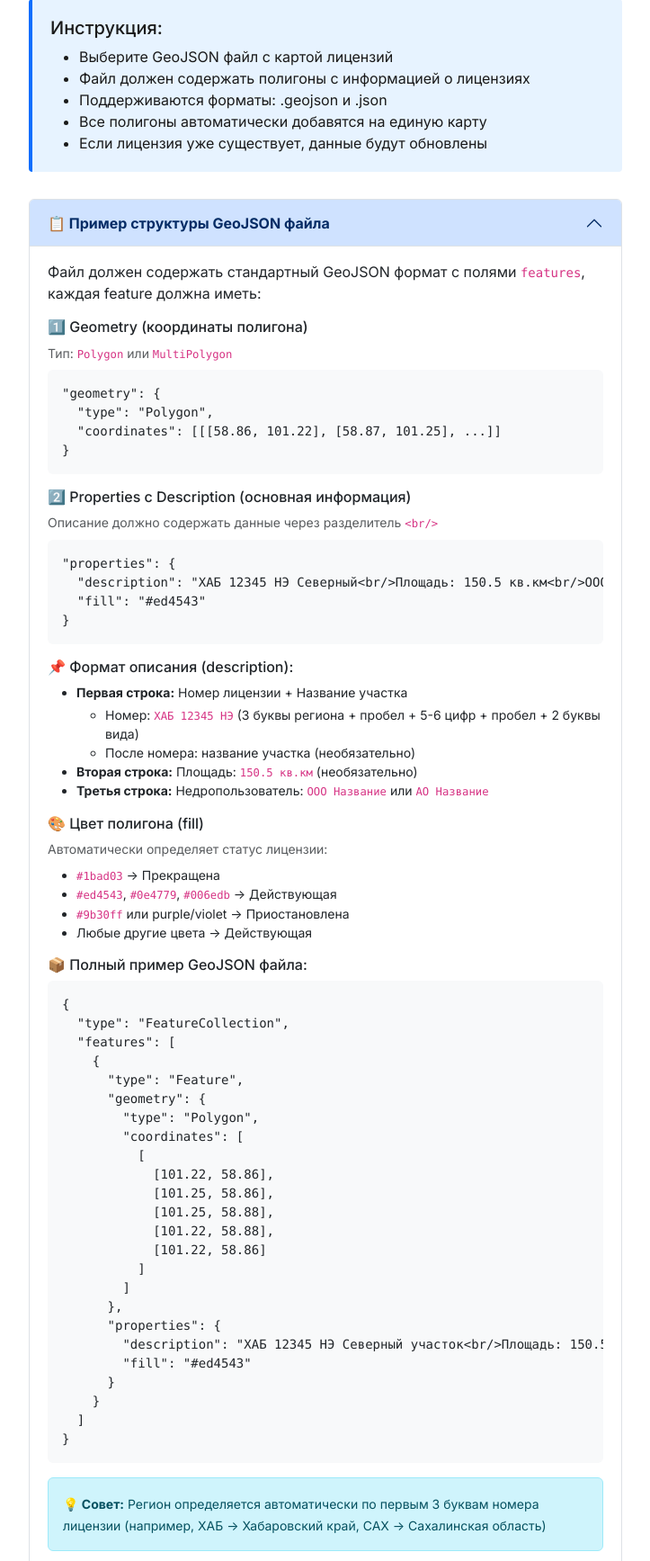
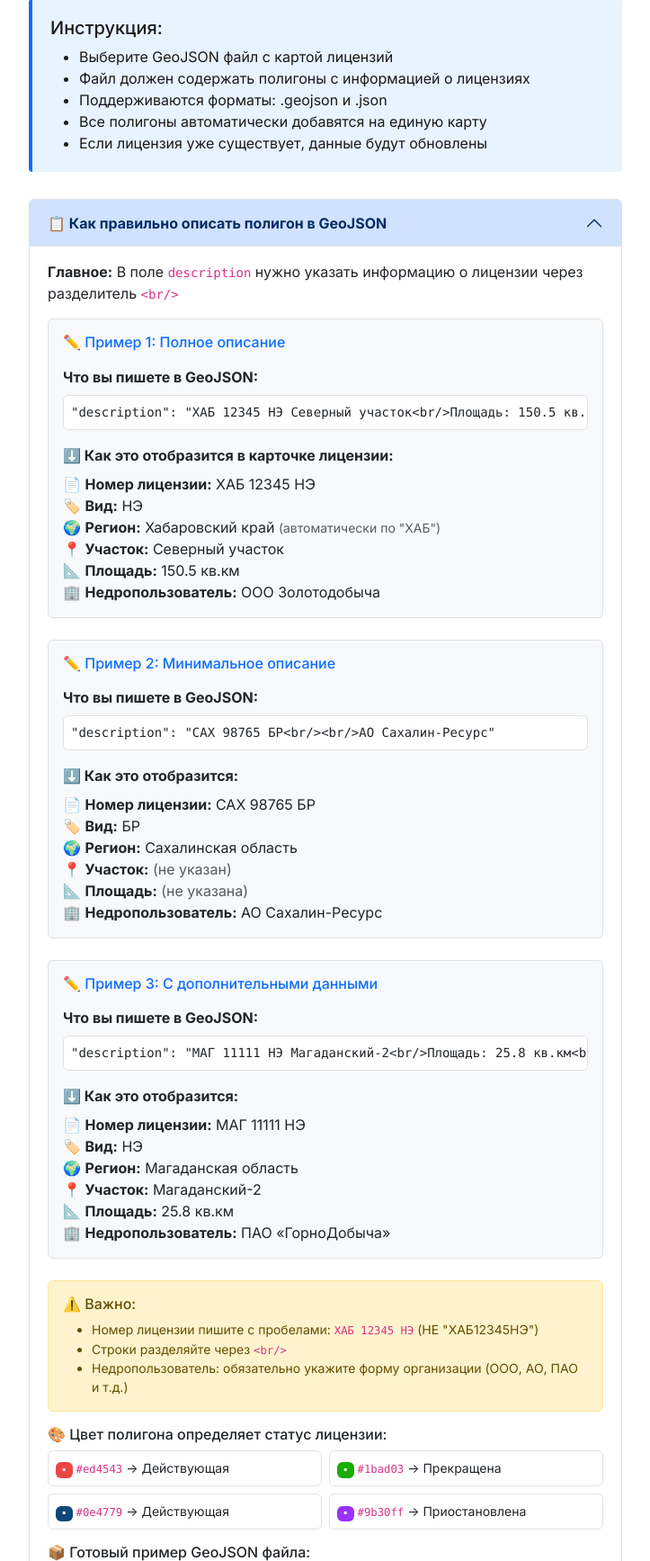
Before and after one commit to Terrmlt/Inside-site-f, a Django app: page /upload-geojson/ in a window 1280 px wide, after a click on "📋 Как правильно описать полигон в GeoJSON". Shown: the part 267-2002 px from the top of the page at 90% size, without its empty margins (278-1001 px from the left). Run offline with Django 5.2, Linux system fonts and the light colour scheme; the visitor is signed in with stand-in values (Sample User, id 1).

Commit message:
Update instructions on how to describe a polygon in GeoJSON
Update the `upload_geojson.html` template to provide a clearer example of how to describe a polygon in GeoJSON format, specifically focusing on the `description` field and its usage with `<br/>` for license information.

Replit-Commit-Author: Agent
Replit-Commit-Session-Id: b4661f42-3f27-40ce-bc7f-8610cee4c41c
Replit-Commit-Checkpoint-Type: full_checkpoint
Replit-Commit-Event-Id: a3e5a0d4-523c-49af-8749-82f8b660e89c
Replit-Commit-Screenshot-Url: https://storage.googleapis.com/screenshot-production-us-central1/a50e56e3-31d6-4128-b84c-3fb1a86563dc/b4661f42-3f27-40ce-bc7f-8610cee4c41c/23PAA3u

```diff
--- a/licenses/templates/licenses/upload_geojson.html
+++ b/licenses/templates/licenses/upload_geojson.html
@@ -80,49 +80,95 @@
             <div class="accordion-item">
                 <h2 class="accordion-header">
                     <button class="accordion-button collapsed" type="button" data-bs-toggle="collapse" data-bs-target="#collapseExample">
-                        <strong>📋 Пример структуры GeoJSON файла</strong>
+                        <strong>📋 Как правильно описать полигон в GeoJSON</strong>
                     </button>
                 </h2>
                 <div id="collapseExample" class="accordion-collapse collapse" data-bs-parent="#formatExample">
                     <div class="accordion-body">
-                        <p class="mb-3">Файл должен содержать стандартный GeoJSON формат с полями <code>features</code>, каждая feature должна иметь:</p>
+                        <p class="mb-3"><strong>Главное:</strong> В поле <code>description</code> нужно указать информацию о лицензии через разделитель <code>&lt;br/&gt;</code></p>
 
-                        <h6 class="mt-3 mb-2">1️⃣ Geometry (координаты полигона)</h6>
-                        <p class="text-muted small mb-2">Тип: <code>Polygon</code> или <code>MultiPolygon</code></p>
-                        <pre class="bg-light p-3 rounded"><code>"geometry": {
-  "type": "Polygon",
-  "coordinates": [[[58.86, 101.22], [58.87, 101.25], ...]]
-}</code></pre>
+                        <div class="border rounded p-3 mb-4" style="background-color: #f8f9fa;">
+                            <h6 class="text-primary mb-3">✏️ Пример 1: Полное описание</h6>
+                            <p class="mb-2"><strong>Что вы пишете в GeoJSON:</strong></p>
+                            <pre class="bg-white p-2 rounded border"><code>"description": "ХАБ 12345 НЭ Северный участок&lt;br/&gt;Площадь: 150.5 кв.км&lt;br/&gt;ООО Золотодобыча"</code></pre>
 
-                        <h6 class="mt-3 mb-2">2️⃣ Properties с Description (основная информация)</h6>
-                        <p class="text-muted small mb-2">Описание должно содержать данные через разделитель <code>&lt;br/&gt;</code></p>
-                        <pre class="bg-light p-3 rounded"><code>"properties": {
-  "description": "ХАБ 12345 НЭ Северный&lt;br/&gt;Площадь: 150.5 кв.км&lt;br/&gt;ООО Золотодобыча",
-  "fill": "#ed4543"
-}</code></pre>
+                            <p class="mb-2 mt-3"><strong>⬇️ Как это отобразится в карточке лицензии:</strong></p>
+                            <ul class="list-unstyled mb-0">
+                                <li>📄 <strong>Номер лицензии:</strong> ХАБ 12345 НЭ</li>
+                                <li>🏷️ <strong>Вид:</strong> НЭ</li>
+                                <li>🌍 <strong>Регион:</strong> Хабаровский край <span class="text-muted small">(автоматически по "ХАБ")</span></li>
+                                <li>📍 <strong>Участок:</strong> Северный участок</li>
+                                <li>📐 <strong>Площадь:</strong> 150.5 кв.км</li>
+                                <li>🏢 <strong>Недропользователь:</strong> ООО Золотодобыча</li>
+                            </ul>
+                        </div>
 
-                        <h6 class="mt-3 mb-2">📌 Формат описания (description):</h6>
-                        <ul class="small">
-                            <li><strong>Первая строка:</strong> Номер лицензии + Название участка
-                                <ul class="mt-1">
-                                    <li>Номер: <code>ХАБ 12345 НЭ</code> (3 буквы региона + пробел + 5-6 цифр + пробел + 2 буквы вида)</li>
-                                    <li>После номера: название участка (необязательно)</li>
-                                </ul>
-                            </li>
-                            <li><strong>Вторая строка:</strong> Площадь: <code>150.5 кв.км</code> (необязательно)</li>
-                            <li><strong>Третья строка:</strong> Недропользователь: <code>ООО Название</code> или <code>АО Название</code></li>
-                        </ul>
+                        <div class="border rounded p-3 mb-4" style="background-color: #f8f9fa;">
+                            <h6 class="text-primary mb-3">✏️ Пример 2: Минимальное описание</h6>
+                            <p class="mb-2"><strong>Что вы пишете в GeoJSON:</strong></p>
+                            <pre class="bg-white p-2 rounded border"><code>"description": "САХ 98765 БР&lt;br/&gt;&lt;br/&gt;АО Сахалин-Ресурс"</code></pre>
 
-                        <h6 class="mt-3 mb-2">🎨 Цвет полигона (fill)</h6>
-                        <p class="text-muted small mb-2">Автоматически определяет статус лицензии:</p>
-                        <ul class="small mb-3">
-                            <li><code>#1bad03</code> → Прекращена</li>
-                            <li><code>#ed4543</code>, <code>#0e4779</code>, <code>#006edb</code> → Действующая</li>
-                            <li><code>#9b30ff</code> или purple/violet → Приостановлена</li>
-                            <li>Любые другие цвета → Действующая</li>
-                        </ul>
+                            <p class="mb-2 mt-3"><strong>⬇️ Как это отобразится:</strong></p>
+                            <ul class="list-unstyled mb-0">
+                                <li>📄 <strong>Номер лицензии:</strong> САХ 98765 БР</li>
+                                <li>🏷️ <strong>Вид:</strong> БР</li>
+                                <li>🌍 <strong>Регион:</strong> Сахалинская область</li>
+                                <li>📍 <strong>Участок:</strong> <span class="text-muted">(не указан)</span></li>
+                                <li>📐 <strong>Площадь:</strong> <span class="text-muted">(не указана)</span></li>
+                                <li>🏢 <strong>Недропользователь:</strong> АО Сахалин-Ресурс</li>
+                            </ul>
+                        </div>
 
-                        <h6 class="mt-3 mb-2">📦 Полный пример GeoJSON файла:</h6>
+                        <div class="border rounded p-3 mb-4" style="background-color: #f8f9fa;">
+                            <h6 class="text-primary mb-3">✏️ Пример 3: С дополнительными данными</h6>
+                            <p class="mb-2"><strong>Что вы пишете в GeoJSON:</strong></p>
+                            <pre class="bg-white p-2 rounded border"><code>"description": "МАГ 11111 НЭ Магаданский-2&lt;br/&gt;Площадь: 25.8 кв.км&lt;br/&gt;ПАО «ГорноДобыча»"</code></pre>
+
+                            <p class="mb-2 mt-3"><strong>⬇️ Как это отобразится:</strong></p>
+                            <ul class="list-unstyled mb-0">
+                                <li>📄 <strong>Номер лицензии:</strong> МАГ 11111 НЭ</li>
+                                <li>🏷️ <strong>Вид:</strong> НЭ</li>
+                                <li>🌍 <strong>Регион:</strong> Магаданская область</li>
+                                <li>📍 <strong>Участок:</strong> Магаданский-2</li>
+                                <li>📐 <strong>Площадь:</strong> 25.8 кв.км</li>
+                                <li>🏢 <strong>Недропользователь:</strong> ПАО «ГорноДобыча»</li>
+                            </ul>
+                        </div>
+
+                        <div class="alert alert-warning mb-3">
+                            <h6 class="mb-2">⚠️ Важно:</h6>
+                            <ul class="mb-0 small">
+                                <li>Номер лицензии пишите с пробелами: <code>ХАБ 12345 НЭ</code> (НЕ "ХАБ12345НЭ")</li>
+                                <li>Строки разделяйте через <code>&lt;br/&gt;</code></li>
+                                <li>Недропользователь: обязательно укажите форму организации (ООО, АО, ПАО и т.д.)</li>
+                            </ul>
+                        </div>
+
+                        <h6 class="mb-2">🎨 Цвет полигона определяет статус лицензии:</h6>
+                        <div class="row g-2 mb-3">
+                            <div class="col-md-6">
+                                <div class="border rounded p-2 small">
+                                    <span class="badge" style="background-color: #ed4543;">▪</span> <code>#ed4543</code> → Действующая
+                                </div>
+                            </div>
+                            <div class="col-md-6">
+                                <div class="border rounded p-2 small">
+                                    <span class="badge" style="background-color: #1bad03;">▪</span> <code>#1bad03</code> → Прекращена
+                                </div>
+                            </div>
+                            <div class="col-md-6">
+                                <div class="border rounded p-2 small">
+                                    <span class="badge" style="background-color: #0e4779;">▪</span> <code>#0e4779</code> → Действующая
+                                </div>
+                            </div>
+                            <div class="col-md-6">
+                                <div class="border rounded p-2 small">
+                                    <span class="badge" style="background-color: #9b30ff;">▪</span> <code>#9b30ff</code> → Приостановлена
+                                </div>
+                            </div>
+                        </div>
+
+                        <h6 class="mb-2">📦 Готовый пример GeoJSON файла:</h6>
                         <pre class="bg-light p-3 rounded small"><code>{
   "type": "FeatureCollection",
   "features": [
@@ -131,13 +177,7 @@
       "geometry": {
         "type": "Polygon",
         "coordinates": [
-          [
-            [101.22, 58.86],
-            [101.25, 58.86],
-            [101.25, 58.88],
-            [101.22, 58.88],
-            [101.22, 58.86]
-          ]
+          [[101.22, 58.86], [101.25, 58.86], [101.25, 58.88], [101.22, 58.88], [101.22, 58.86]]
         ]
       },
       "properties": {
@@ -149,7 +189,7 @@
 }</code></pre>
 
                         <div class="alert alert-info mt-3 mb-0">
-                            <small><strong>💡 Совет:</strong> Регион определяется автоматически по первым 3 буквам номера лицензии (например, ХАБ → Хабаровский край, САХ → Сахалинская область)</small>
+                            <small><strong>💡 Подсказка:</strong> Скопируйте этот пример и измените данные на свои. Координаты полигона укажите по вашей карте.</small>
                         </div>
                     </div>
                 </div>
```
